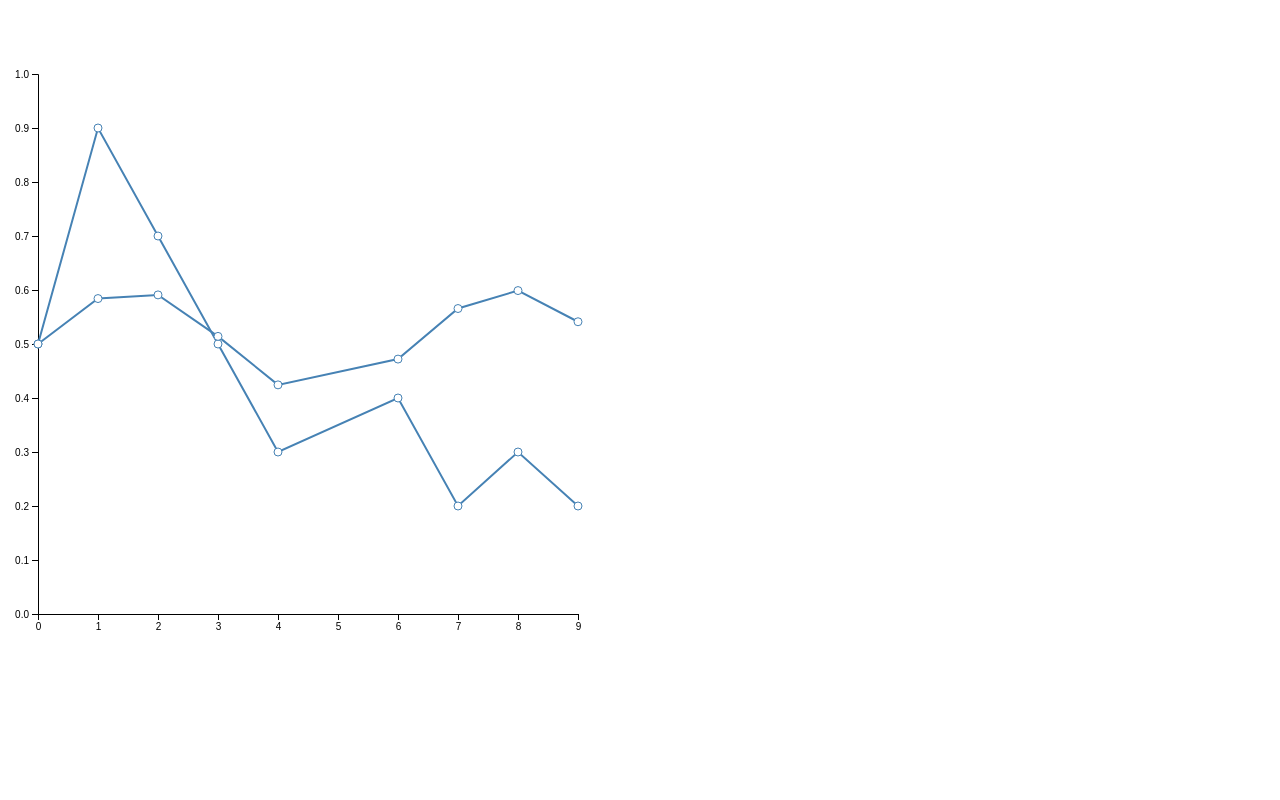
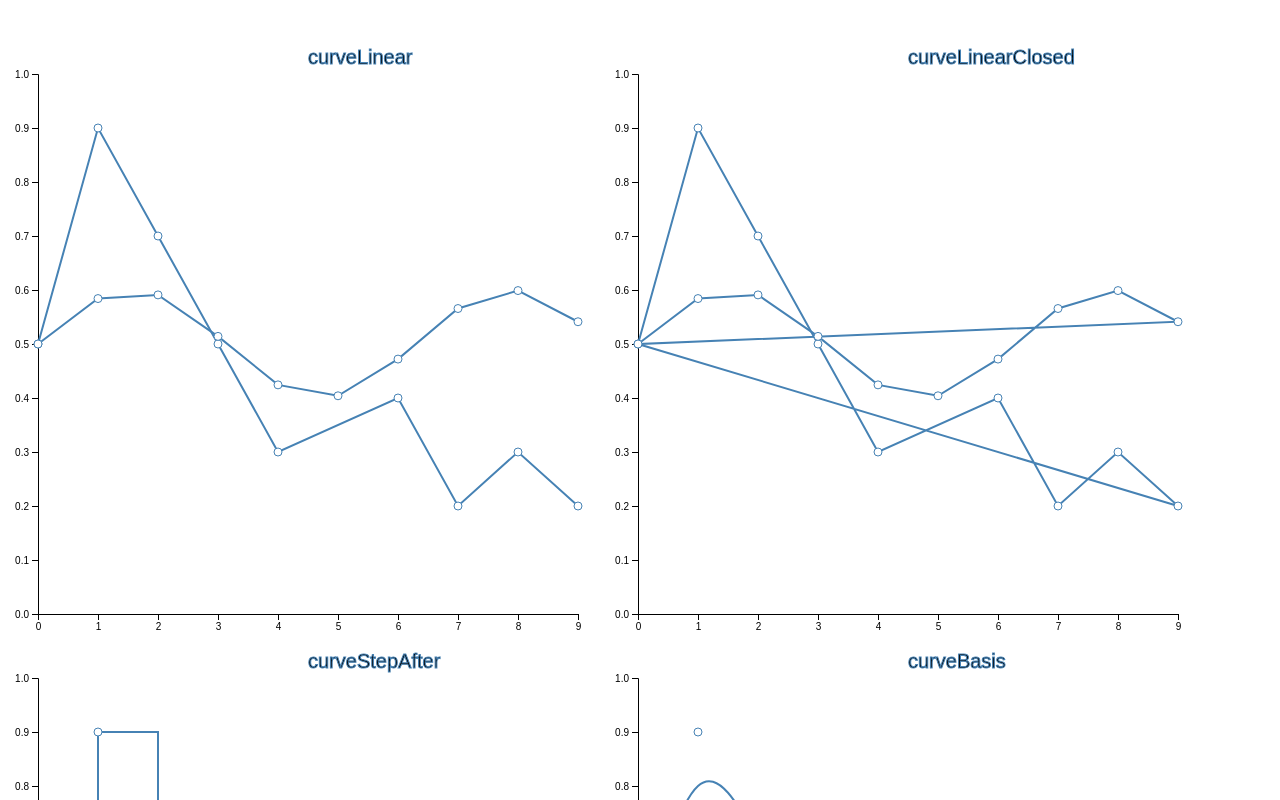
Before and after one commit to CrazyCompiler/randomDataAnalysis, a plain HTML site: page public/excercise7.html in a window 1280 px wide. Shown: the top 800 px of the page. Drawn offline with Linux system fonts and the light colour scheme.

Commit message:
excercise 9 completed

```diff
--- a/public/css/exercise7.css
+++ b/public/css/exercise7.css
@@ -1,3 +1,8 @@
+.heading{
+    stroke: steelblue;
+    font: normal 20px Arial;
+}
+
 .random_path path {
     fill:none;
     stroke: steelblue;
--- a/public/javascript/exercise7.js
+++ b/public/javascript/exercise7.js
@@ -6,62 +6,50 @@ const MARGIN = 30;
 const INNER_WIDTH = WIDTH - (2 * MARGIN);
 const INNER_HEIGHT = HEIGHT - (2 * MARGIN);
 
-var initialData = [{x:0,y:1},{x:2,y:1},{x:3,y:1},{x:4,y:1},{x:5,y:1},{x:6, y:1},{x:7 ,y:1},{x:8 ,y:1},{x:9, y:1}];
 var data = [{x:0,y:0.5},{x:1,y:0.9},{x:2,y:0.7},{x:3,y:0.5},{x:4,y:0.3},{x:6, y:0.4},{x:7 ,y:0.2},{x:8 ,y:0.3},{x:9, y:0.2}];
 
-var _xScale, _yScale;
+var _xScale, _yScale, _svg;
 
 var translate = function (x, y) {
     return "translate(" + x + "," + y + ")";
 };
 
-var generateAxis = function (xScale, yScale, container) {
+var generateAxis = function (xScale, yScale) {
+    var x = d3.axisBottom(xScale).ticks(10);
+    var y = d3.axisLeft(yScale).ticks(10);
 
-    var xAxis = d3.axisBottom(xScale).ticks(10);
-    var yAxis = d3.axisLeft(yScale).ticks(10);
-
-    container.append('g')
+    _svg.append('g')
         .attr('transform', translate(MARGIN, HEIGHT - MARGIN))
-        .call(xAxis)
+        .call(x)
         .classed('xAxis', true);
 
-    container.append('g')
+    _svg.append('g')
         .attr('transform', translate(MARGIN, MARGIN))
         .classed('yAxis', true)
-        .call(yAxis);
+        .call(y);
 };
 
-var generateLine = function (container, data, initialLine, line) {
-    var g = container.append('g')
+var generateLine = function (data, line) {
+    var g = _svg.append('g')
         .attr('transform', translate(MARGIN, MARGIN))
         .attr('class', 'random_path')
         .append('path')
-        .attr("d", initialLine(initialData));
-
-        g.transition()
-        .duration(800)
         .attr("d", line(data))
 };
 
-var generateCircles = function (container, cxOperation, initialCYOperation,cyOperation) {
-    var g = container.append('g')
+var generateCircles = function (data, cxOperation, cyOperation) {
+    var g = _svg.append('g')
             .attr('class','circle')
             .attr('transform', translate(MARGIN, MARGIN));
 
-        g.selectAll('circle').data(initialData)
+        g.selectAll('circle').data(data)
         .enter().append('circle')
         .attr('r', 4);
 
     var circles = g.selectAll('circle');
 
     circles.attr('cx', cxOperation)
-        .attr('cy', initialCYOperation);
-
-    circles.data(data).transition()
-        .duration(800)
-        .delay(800)
-        .attr('cx',cxOperation)
-        .attr('cy',cyOperation);
+        .attr('cy', cyOperation);
 };
 
 var getSinValue = function (value) {
@@ -80,10 +68,26 @@ var cySinOperation = function (q) {
     return _yScale(getSinValue(q.x));
 };
 
-var generateChart = function () {
-    var svg = d3.select('.chart').append('svg')
+var getSinValues = function () {
+    var nodeList = _svg.selectAll('.xAxis .tick>text')._groups[0];
+    var elements = Array.apply(null, nodeList);
+    var sinValues = [];
+    elements.forEach(function (element, index) {
+        sinValues.push({'x':index,'y':Number(element.innerHTML)});
+    });
+    return sinValues;
+}
+
+var generateChart = function (curve, name) {
+    _svg = d3.select('.chart').append('svg')
         .attr('width', WIDTH)
         .attr('height', HEIGHT);
+
+    _svg.append("text")
+        .attr('class','heading')
+        .attr('x',WIDTH/2)
+        .attr('y',20)
+        .text(name);
 
     _xScale = d3.scaleLinear()
         .domain([0, data.length])
@@ -95,22 +99,30 @@ var generateChart = function () {
 
     var simpleLine = d3.line()
         .x(function (q) { return _xScale(q.x)} )
-        .y(function (q) { return _yScale(q.y) });
+        .y(function (q) { return _yScale(q.y) })
+        .curve(curve);
 
     var sinLine = d3.line()
         .x(function (q) { return _xScale(q.x)} )
-        .y(function (q) { return _yScale(getSinValue(q.x)) });
+        .y(function (q) { return _yScale(getSinValue(q.x)) })
+        .curve(curve);
 
-    generateAxis(_xScale, _yScale, svg);
-    generateLine(svg, data, simpleLine,simpleLine);
-    generateCircles(svg, cxOperation, cyOperation, cyOperation);
+    generateAxis(_xScale, _yScale);
+    generateLine(data, simpleLine);
+    generateCircles(data, cxOperation, cyOperation);
 
-    setTimeout(function(){
-        generateLine(svg, data, simpleLine,sinLine);
-        generateCircles(svg, cxOperation, cyOperation, cySinOperation);
-    }, 500);
+    var sinData = getSinValues();
 
+    generateLine(sinData,sinLine);
+    generateCircles(sinData, cxOperation, cySinOperation);
 
 };
 
-generateChart();
+generateChart(d3.curveLinear, 'curveLinear');
+generateChart(d3.curveLinearClosed, 'curveLinearClosed');
+generateChart(d3.curveStepAfter, 'curveStepAfter');
+generateChart(d3.curveBasis, 'curveBasis');
+generateChart(d3.curveBundle, 'curveBundle');
+generateChart(d3.curveCardinal, 'curveCardinal');
+generateChart(d3.curveCardinalClosed, 'curveCardinalClosed');
+generateChart(d3.curveCatmullRom, 'curveCatmullRom');
```
Also changed, not shown: 1 other file.
